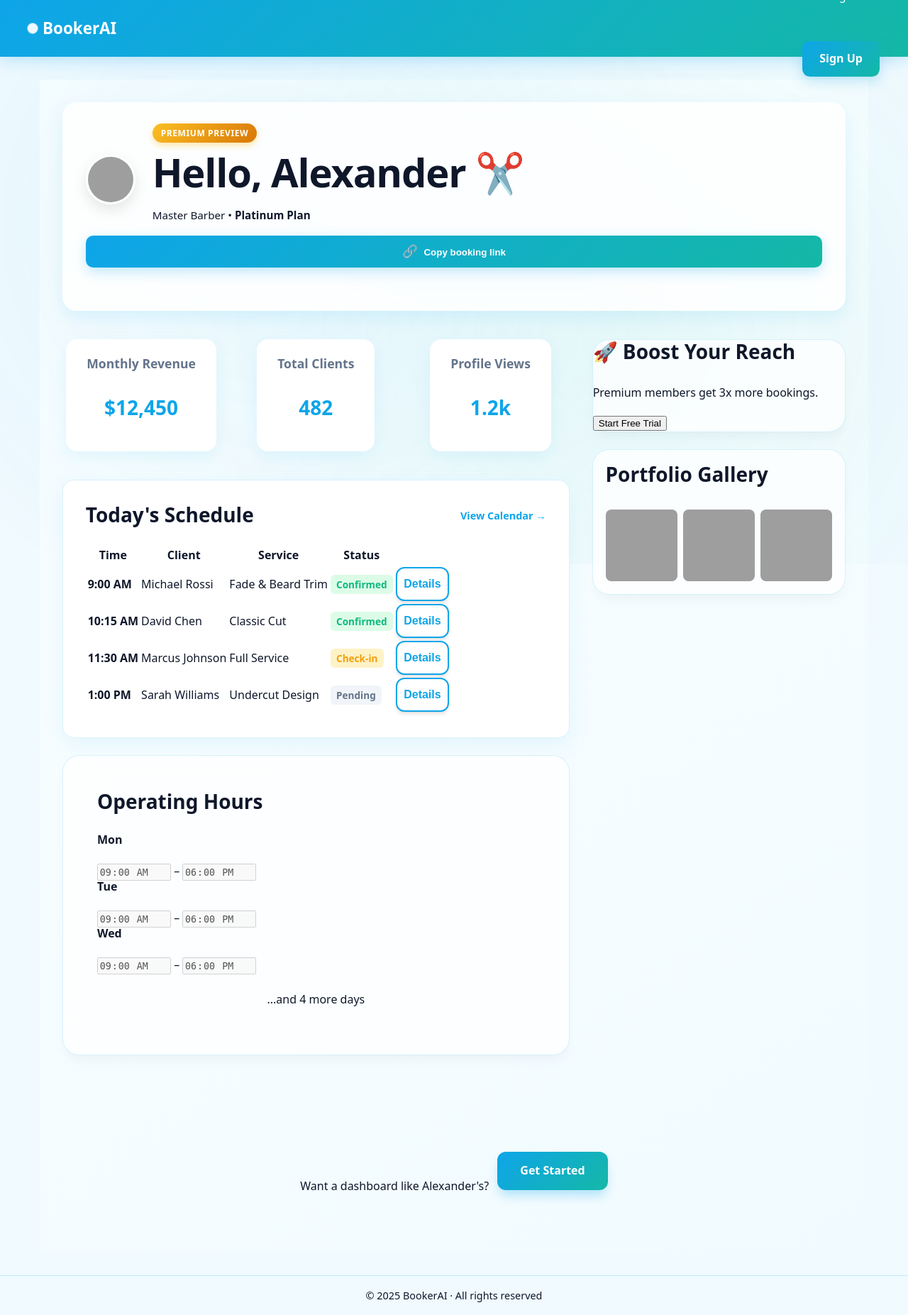
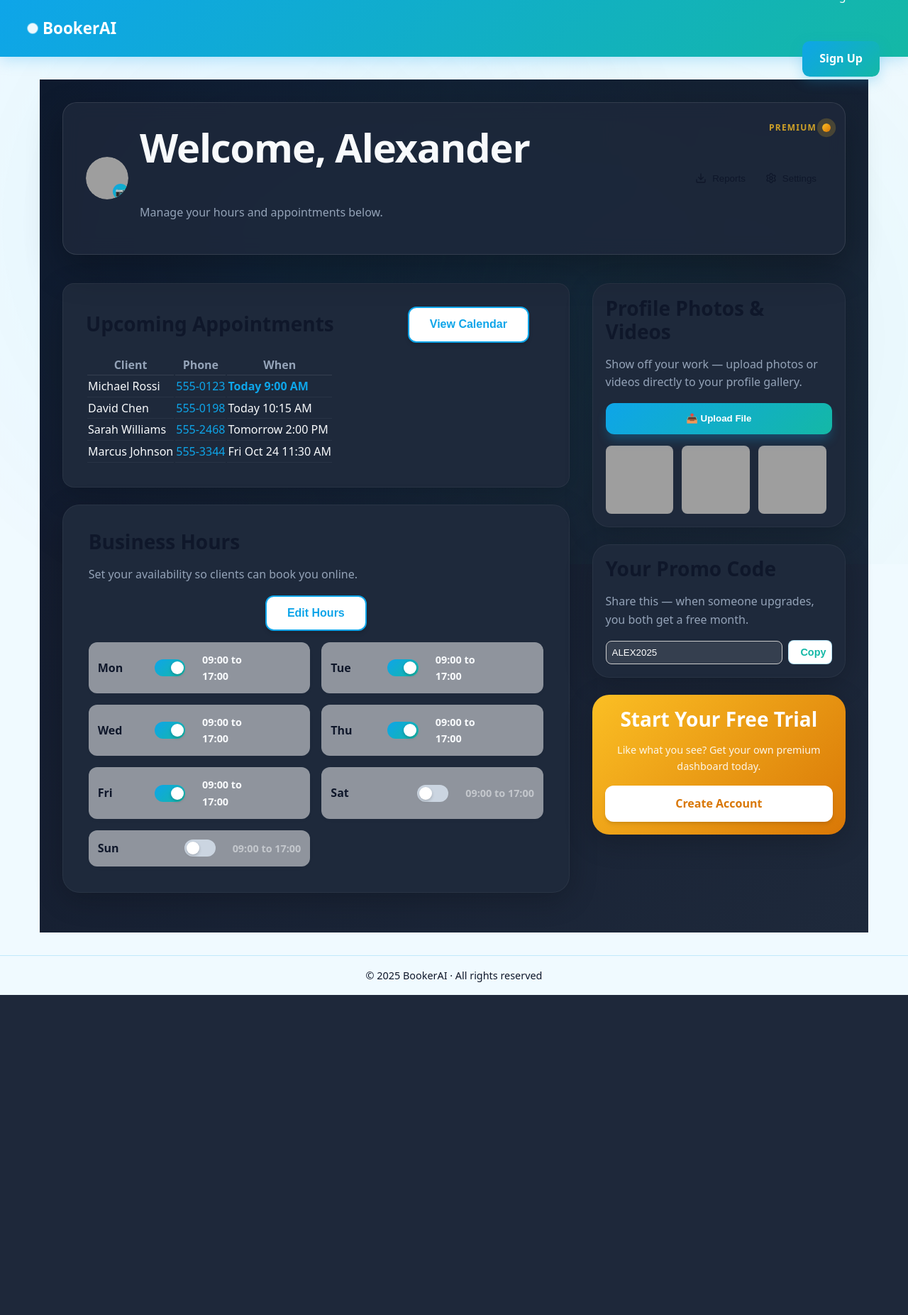
Before and after one commit to salmoncribe/BOOKERAI-main, a Flask app: page /demo in a window 1280 px wide. Shown: the whole page at 71% size. After the commit the page ends 1402 px from the top, so only its background shows below. Run offline with Flask 3, Linux system fonts and the light colour scheme; some libraries are stand-ins or nearby versions; grey boxes are pictures that could not be loaded.

Commit message:
Implement confirmed page, update demo page, and fix banner link

```diff
--- a/app.py
+++ b/app.py
@@ -1245,6 +1245,10 @@ def find_pro():
         service=service,
     )
 
+@app.route("/confirmed")
+def confirmed():
+    return render_template("confirmed.html")
+
 if __name__ == "__main__":
     port = int(os.environ.get("PORT", 8080))
     app.run(host="0.0.0.0", port=port)
--- a/templates/demo.html
+++ b/templates/demo.html
@@ -1,220 +1,212 @@
 {% extends "layout.html" %}
 {% block title %}Preview — BookerAI Premium{% endblock %}
 
-{% block head %}
-<style>
-  /* Demo-Specific Polish */
-  .demo-badge {
-    background: linear-gradient(135deg, #fbbf24, #d97706);
-    color: white;
-    font-weight: 700;
-    padding: 0.25rem 0.75rem;
-    border-radius: 20px;
-    font-size: 0.75rem;
-    text-transform: uppercase;
-    letter-spacing: 0.05em;
-    box-shadow: 0 4px 10px rgba(251, 191, 36, 0.4);
-    display: inline-block;
-    margin-bottom: 0.5rem;
-  }
+{% block content %}
+<!-- Replicating Dashboard.html Premium Theme exactly -->
+<section class="dashboard vibrant-auth premium-theme" id="dashboardRoot">
 
-  .dashboard-grid-demo {
-    display: grid;
-    grid-template-columns: 1fr;
-    gap: 2rem;
-    padding-bottom: 3rem;
-  }
-
-  @media(min-width: 900px) {
-    .dashboard-grid-demo {
-      grid-template-columns: 2fr 1fr;
-      align-items: start;
-    }
-  }
-</style>
-{% endblock %}
-
-{% block content %}
-<section class="dashboard vibrant-auth">
   <div class="animated-bg"></div>
 
-  <!-- Header -->
+  <!-- Header Section -->
   <div class="dash-head">
-    <div style="display:flex;align-items:center;gap:1.5rem;">
-      <div
-        style="width:70px;height:70px;border-radius:50%;overflow:hidden;border:3px solid white;box-shadow:0 8px 20px rgba(0,0,0,0.1);">
-        <img src="{{ url_for('static', filename='img/demo_barber.jpg') }}" alt="Demo Barber"
-          style="width:100%;height:100%;object-fit:cover;" loading="lazy">
-      </div>
-      <div>
-        <span class="demo-badge">Premium Preview</span>
-        <h1 class="dash-title" style="margin-bottom:0.2rem;">Hello, Alexander ✂️</h1>
-        <p class="muted small" style="font-size:0.95rem;">Master Barber • <strong>Platinum Plan</strong></p>
+    <div class="premium-bubble" title="Premium Active"></div>
+
+    <div style="display:flex;align-items:center;gap:1rem;">
+      <!-- Avatar (Static for Demo) -->
+      <div style="width:60px;height:60px;border-radius:50%;overflow:hidden;flex-shrink:0;position:relative;">
+        <!-- Using Unsplash for realistic demo avatar -->
+        <img src="https://images.unsplash.com/photo-1560250097-0b93528c311a?auto=format&fit=crop&w=150&h=150"
+          alt="Alexander" style="width:100%;height:100%;object-fit:cover;border-radius:50%;">
+        <div style="position:absolute;bottom:0;right:0;width:22px;height:22px;
+                      background:linear-gradient(135deg,var(--sky-blue),var(--teal));
+                      border-radius:50%;display:flex;align-items:center;justify-content:center;
+                      color:#fff;font-size:0.75rem;">
+          📷
         </div>
       </div>
 
-    <div class="dash-actions" style="margin-top:0;">
-      <button class="btn-primary gradient-btn small" onclick="alert('This feature is available in the full version!')">
-        <span style="font-size:1.1rem;margin-right:0.3rem;">🔗</span> Copy booking link
+      <!-- Text -->
+      <div>
+        <h1 class="dash-title">
+          Welcome, Alexander
+        </h1>
+        <p class="muted small">Manage your hours and appointments below.</p>
+      </div>
+    </div>
+
+    <!-- Header Actions -->
+    <div class="dash-head-actions" style="margin-left:auto; display:flex; gap:0.75rem;">
+      <button class="nav-action-btn desktop-dash-btn" onclick="alert('This would download your report!')"
+        style="color:var(--text-premium); background:rgba(255,255,255,0.05); border:1px solid rgba(255,255,255,0.1);">
+        <i data-lucide="download" style="width:16px;height:16px;"></i> Reports
+      </button>
+      <button class="nav-action-btn desktop-dash-btn" onclick="alert('This would open your settings!')"
+        style="color:var(--text-premium); background:rgba(255,255,255,0.05); border:1px solid rgba(255,255,255,0.1);">
+        <i data-lucide="settings" style="width:16px;height:16px;"></i> Settings
       </button>
     </div>
   </div>
 
-  <div class="dashboard-grid-demo">
-
-    <!-- Left Column (Main Stats & Schedule) -->
+  <div class="dashboard-grid">
+    <!-- Main Content -->
     <div class="main-content">
-      <!-- Insights -->
-      <div class="insights-grid fade-up">
-        <div class="insight-card">
-          <h4>Monthly Revenue</h4>
-          <p>$12,450</p>
-        </div>
-        <div class="insight-card">
-          <h4>Total Clients</h4>
-          <p>482</p>
-        </div>
-        <div class="insight-card">
-          <h4>Profile Views</h4>
-          <p>1.2k</p>
-        </div>
-      </div>
-
-      <!-- Appointments -->
-      <div class="wow-card appointments-card faded-in-up">
-        <div style="display:flex;justify-content:space-between;align-items:center;margin-bottom:1.5rem;">
-          <h3>Today's Schedule</h3>
-          <span style="font-size:0.9rem;color:var(--sky-blue);font-weight:600;cursor:pointer;"
-            onclick="openCalendar()">View Calendar →</span>
+      <!-- Upcoming Appointments -->
+      <div class="card appointments-card">
+        <div class="appt-header"
+          style="display:flex;justify-content:space-between;align-items:center;margin-bottom:1rem;">
+          <h3>Upcoming Appointments</h3>
+          <button class="btn btn-secondary small" onclick="openDemoCalendar()">View Calendar</button>
         </div>
 
         <div class="table-scroll">
           <table class="table">
             <thead>
               <tr>
-                <th>Time</th>
                 <th>Client</th>
-                <th>Service</th>
-                <th>Status</th>
-                <th></th>
+                <th>Phone</th>
+                <th>When</th>
               </tr>
             </thead>
             <tbody>
               <tr>
-                <td><strong>9:00 AM</strong></td>
-                <td>Michael Rossi</td>
-                <td>Fade & Beard Trim</td>
-                <td><span
-                    style="color:#10b981;font-weight:600;font-size:0.85rem;background:#dcfce7;padding:4px 8px;border-radius:6px;">Confirmed</span>
+                <td data-label="Client">Michael Rossi</td>
+                <td data-label="Phone">
+                  <a href="#">555-0123</a>
                 </td>
-                <td><button class="btn btn-secondary small" style="padding:0.3rem 0.6rem;">Details</button></td>
+                <td data-label="When" style="font-weight:600; color:var(--sky-blue);">Today 9:00 AM</td>
               </tr>
               <tr>
-                <td><strong>10:15 AM</strong></td>
-                <td>David Chen</td>
-                <td>Classic Cut</td>
-                <td><span
-                    style="color:#10b981;font-weight:600;font-size:0.85rem;background:#dcfce7;padding:4px 8px;border-radius:6px;">Confirmed</span>
+                <td data-label="Client">David Chen</td>
+                <td data-label="Phone">
+                  <a href="#">555-0198</a>
                 </td>
-                <td><button class="btn btn-secondary small" style="padding:0.3rem 0.6rem;">Details</button></td>
+                <td data-label="When">Today 10:15 AM</td>
               </tr>
               <tr>
-                <td><strong>11:30 AM</strong></td>
-                <td>Marcus Johnson</td>
-                <td>Full Service</td>
-                <td><span
-                    style="color:#f59e0b;font-weight:600;font-size:0.85rem;background:#fef3c7;padding:4px 8px;border-radius:6px;">Check-in</span>
+                <td data-label="Client">Sarah Williams</td>
+                <td data-label="Phone">
+                  <a href="#">555-2468</a>
                 </td>
-                <td><button class="btn btn-secondary small" style="padding:0.3rem 0.6rem;">Details</button></td>
+                <td data-label="When">Tomorrow 2:00 PM</td>
               </tr>
               <tr>
-                <td><strong>1:00 PM</strong></td>
-                <td>Sarah Williams</td>
-                <td>Undercut Design</td>
-                <td><span
-                    style="color:#64748b;font-weight:600;font-size:0.85rem;background:#f1f5f9;padding:4px 8px;border-radius:6px;">Pending</span>
+                <td data-label="Client">Marcus Johnson</td>
+                <td data-label="Phone">
+                  <a href="#">555-3344</a>
                 </td>
-                <td><button class="btn btn-secondary small" style="padding:0.3rem 0.6rem;">Details</button></td>
+                <td data-label="When">Fri Oct 24 11:30 AM</td>
               </tr>
             </tbody>
           </table>
         </div>
-        <div class="mobile-view-calendar-btn">
-          <button class="btn btn-secondary full-width" onclick="openCalendar()">View Full Calendar</button>
+        <!-- No bottom button - Removed as per premium guidelines -->
+      </div>
+
+      <!-- Business Hours -->
+      <div class="card hours-card">
+        <div class="hours-header" style="flex-direction:column; gap:0.5rem; margin-bottom:1rem;">
+          <h3>Business Hours</h3>
+          <p class="muted small" style="margin:0;">
+            Set your availability so clients can book you online.
+          </p>
+        </div>
+
+        <div style="text-align:center; margin-bottom:1rem;">
+          <button class="btn btn-secondary small" onclick="alert('Hours editor is interactive in the full version!')">
+            Edit Hours
+          </button>
+        </div>
+
+        <!-- Static Hours List for Demo -->
+        <div class="hours-list">
+          <!-- Mon - Fri -->
+          {% for d in ["Mon", "Tue", "Wed", "Thu", "Fri"] %}
+          <div class="hours-row" style="opacity: 1;">
+            <div class="day-label">{{ d }}</div>
+            <div class="day-actions">
+              <label class="toggle-switch">
+                <input type="checkbox" checked disabled>
+                <span class="slider"></span>
+              </label>
+              <div class="time-range">
+                <span style="font-size:0.9rem; font-weight:600; color:var(--text-premium);">09:00 to 17:00</span>
+              </div>
+              <div class="save-check" style="opacity:0">✅</div>
             </div>
           </div>
-
-      <!-- Hours Editor (Visual Only) -->
-      <div class="wow-card hours-card">
-        <div class="hours-header">
-          <h3>Operating Hours</h3>
+          {% endfor %}
+          <!-- Weekends Closed -->
+          {% for d in ["Sat", "Sun"] %}
+          <div class="hours-row closed" style="opacity: 1;">
+            <div class="day-label">{{ d }}</div>
+            <div class="day-actions">
+              <label class="toggle-switch">
+                <input type="checkbox" disabled>
+                <span class="slider"></span>
+              </label>
+              <div class="time-range" style="opacity:0.5">
+                <span style="font-size:0.9rem; font-weight:600;">09:00 to 17:00</span>
               </div>
-        <div class="hours-grid">
-          <!-- Just showing M-W for smoothness in demo layout, keeps it tight -->
-          {% for d in ["mon","tue","wed"] %}
-          <div class="day-editor" data-day="{{ d }}">
-            <h4>{{ d|capitalize }}</h4>
-            <div class="toggle-wrap">
-              <div class="day-toggle active"></div>
-            </div>
-            <div class="time-inputs">
-              <input type="time" class="open-time" value="09:00" disabled>
-              <span>–</span>
-              <input type="time" class="close-time" value="18:00" disabled>
             </div>
           </div>
           {% endfor %}
         </div>
-        <div style="text-align:center;margin-top:1.5rem;">
-          <p class="muted small">...and 4 more days</p>
-        </div>
       </div>
     </div>
 
-    <!-- Right Column (Upsell & Features) -->
-    <div class="sidebar-sticky">
-      <div class="promo-card" style="margin-top:0;">
-        <div class="promo-header">
-          <h3>🚀 Boost Your Reach</h3>
-          <p>Premium members get 3x more bookings.</p>
+    <!-- Sidebar -->
+    <aside class="sidebar-sticky">
+
+      <!-- Media Upload Section (Mock) -->
+      <div class="card media-card">
+        <h3>Profile Photos & Videos</h3>
+        <p class="muted small">Show off your work — upload photos or videos directly to your profile gallery.</p>
+        <div style="margin-top:1rem;">
+          <button type="button" class="gradient-btn small" style="width:100%;"
+            onclick="alert('File upload available in full version!')">
+            📤 Upload File
+          </button>
         </div>
-        <div class="promo-body">
-          <button onclick="window.location.href=`{{ url_for('signup') }}`; ">Start Free Trial</button>
+        <div class="media-gallery" style="margin-top:1rem;display:flex;flex-wrap:wrap;gap:0.75rem;">
+          <!-- Mock Gallery -->
+          <img src="https://images.unsplash.com/photo-1585747860715-2ba37e788b70?auto=format&fit=crop&w=100&h=100"
+            style="width:30%; aspect-ratio:1; object-fit:cover; border-radius:8px;">
+          <img src="https://images.unsplash.com/photo-1621605815971-fbc98d665033?auto=format&fit=crop&w=100&h=100"
+            style="width:30%; aspect-ratio:1; object-fit:cover; border-radius:8px;">
+          <img src="https://images.unsplash.com/photo-1503951914875-befbb7135952?auto=format&fit=crop&w=100&h=100"
+            style="width:30%; aspect-ratio:1; object-fit:cover; border-radius:8px;">
         </div>
       </div>
 
-      <div class="card media-card" style="margin-top:2rem;">
-        <h3>Portfolio Gallery</h3>
-        <div style="display:flex;gap:0.5rem;margin-top:1rem;">
-          <div style="display:flex;gap:0.5rem;margin-top:1rem;">
-            <div style="flex:1;aspect-ratio:1;background:#ddd;border-radius:8px;overflow:hidden;">
-              <img src="https://images.unsplash.com/photo-1585747860715-2ba37e788b70?auto=format&fit=crop&w=300"
-                alt="Cut 1" style="width:100%;height:100%;object-fit:cover;" loading="lazy">
-            </div>
-            <div style="flex:1;aspect-ratio:1;background:#ddd;border-radius:8px;overflow:hidden;">
-              <img src="https://images.unsplash.com/photo-1621605815971-fbc98d665033?auto=format&fit=crop&w=300"
-                alt="Cut 2" style="width:100%;height:100%;object-fit:cover;" loading="lazy">
-            </div>
-            <div style="flex:1;aspect-ratio:1;background:#ddd;border-radius:8px;overflow:hidden;">
-              <img src="https://images.unsplash.com/photo-1503951914875-befbb7135952?auto=format&fit=crop&w=300"
-                alt="Cut 3" style="width:100%;height:100%;object-fit:cover;" loading="lazy">
-            </div>
-          </div>
-        </div>
+      <!-- Promo Card (Mock) -->
+      <div class="card promo-card">
+        <h3>Your Promo Code</h3>
+        <p class="muted small">
+          Share this — when someone upgrades, you both get a free month.
+        </p>
+        <div style="display:flex;gap:0.5rem;align-items:center;margin-top:1rem;">
+          <input type="text" value="ALEX2025" readonly
+            style="width:100%;padding:0.5rem;border-radius:0.5rem;border:1px solid #ccc; background: rgba(255,255,255,0.1); color:white;">
+          <button type="button" class="copy-btn-modern" onclick="alert('Copied!')">
+            <span>Copy</span>
+          </button>
         </div>
       </div>
 
-  </div> <!-- /grid -->
+      <!-- Sticky CTA -->
+      <div class="card"
+        style="background:linear-gradient(135deg,#fbbf24,#d97706); border:none; color:white; text-align:center;">
+        <h3 style="color:white; margin-bottom:0.5rem;">Start Your Free Trial</h3>
+        <p style="font-size:0.9rem; opacity:0.9; margin-bottom:1rem;">Like what you see? Get your own premium dashboard
+          today.</p>
+        <a href="{{ url_for('signup') }}" class="btn"
+          style="background:white; color:#d97706; border:none; font-weight:700; display:block; padding:0.8rem;">Create
+          Account</a>
+      </div>
 
-  <!-- Footer -->
-  <footer style="text-align:center;margin-top:3rem;padding-bottom:2rem;">
-    <p class="muted small">
-      Want a dashboard like Alexander's?
-      <a href="{{ url_for('signup') }}" class="gradient-btn small" style="margin-left:0.5rem;display:inline-block;">Get
-        Started</a>
-    </p>
-  </footer>
-</section>
+    </aside>
+  </div>
+
   <!-- Calendar Modal -->
   <div id="calendarModal" class="calendar-modal">
     <div class="calendar-content">
@@ -225,16 +217,131 @@
       <div id="calendarGrid" class="cal-grid">
         <!-- JS will populate -->
       </div>
+      <!-- Detail Panel -->
+      <div id="calendarDetails" class="cal-details-panel">
+        <p class="muted small text-center" style="margin-top:1rem;">Select a day to view appointments</p>
       </div>
     </div>
+  </div>
+
+</section>
 {% endblock %}
 
 {% block scripts %}
+<script src="https://unpkg.com/lucide@latest"></script>
+<!-- Include base dashboard js for toggle logic, but we will override calendar -->
 <script src="{{ url_for('static', filename='js/dashboard.js') }}"></script>
+
 <script>
-  document.addEventListener("DOMContentLoaded", () => {
-    // Fade in demo elements
-    document.querySelectorAll(".fade-up").forEach(el => el.classList.add("visible"));
+  // Mock Data for Demo Calendar
+  const DEMO_APPOINTMENTS = [
+    { date: new Date().toISOString().split('T')[0], start_time: "09:00", client_name: "Michael Rossi", service: "Fade & Beard", status: "confirmed" },
+    { date: new Date().toISOString().split('T')[0], start_time: "10:15", client_name: "David Chen", service: "Classic Cut", status: "confirmed" },
+    { date: new Date(Date.now() + 86400000).toISOString().split('T')[0], start_time: "14:00", client_name: "Sarah Williams", service: "Color", status: "booked" },
+  ];
+
+  window.openDemoCalendar = function () {
+    const modal = document.getElementById("calendarModal");
+    if (modal) {
+      modal.classList.add("active");
+      renderDemoCalendar();
+    }
+  }
+
+  window.closeCalendar = function () {
+    const modal = document.getElementById("calendarModal");
+    if (modal) modal.classList.remove("active");
+    const details = document.getElementById("calendarDetails");
+    if (details) details.innerHTML = '<p class="muted small text-center" style="margin-top:1rem;">Select a day to view appointments</p>';
+  }
+
+  function renderDemoCalendar() {
+    const grid = document.getElementById("calendarGrid");
+    if (!grid) return;
+    grid.innerHTML = "";
+
+    const now = new Date();
+    const year = now.getFullYear();
+    const month = now.getMonth();
+    const daysInMonth = new Date(year, month + 1, 0).getDate();
+    const firstDay = new Date(year, month, 1).getDay();
+
+    const days = ["S", "M", "T", "W", "T", "F", "S"];
+    days.forEach(d => {
+      const el = document.createElement("div");
+      el.className = "cal-day-name";
+      el.textContent = d;
+      grid.appendChild(el);
     });
+
+    for (let i = 0; i < firstDay; i++) {
+      const el = document.createElement("div");
+      el.className = "cal-day empty";
+      grid.appendChild(el);
+    }
+
+    const today = now.getDate();
+    for (let i = 1; i <= daysInMonth; i++) {
+      const el = document.createElement("div");
+      el.className = "cal-day";
+      if (i === today) el.classList.add("today");
+
+      const dateStr = `${year}-${String(month + 1).padStart(2, '0')}-${String(i).padStart(2, '0')}`;
+      const dayAppts = DEMO_APPOINTMENTS.filter(a => a.date === dateStr);
+
+      if (dayAppts.length > 0) {
+        el.classList.add("has-event");
+        const dot = document.createElement("div");
+        dot.className = "cal-dot";
+        el.appendChild(dot);
+      }
+
+      el.textContent = i;
+      el.onclick = () => {
+        document.querySelectorAll(".cal-day").forEach(c => c.classList.remove("selected"));
+        el.classList.add("selected");
+        renderDemoDetails(dateStr, dayAppts);
+      };
+      grid.appendChild(el);
+    }
+  }
+
+  function renderDemoDetails(dateStr, appts) {
+    const panel = document.getElementById("calendarDetails");
+    if (!panel) return;
+    panel.innerHTML = "";
+
+    const dateHeader = document.createElement("h4");
+    dateHeader.className = "cal-details-header";
+    const dateObj = new Date(dateStr + "T12:00:00");
+    dateHeader.textContent = dateObj.toLocaleDateString(undefined, { weekday: 'long', month: 'short', day: 'numeric' });
+    panel.appendChild(dateHeader);
+
+    if (appts.length === 0) {
+      const emptyState = document.createElement("div");
+      emptyState.className = "cal-empty-state";
+      emptyState.innerHTML = `<p>No appointments yet for this day 😊</p>`;
+      panel.appendChild(emptyState);
+      return;
+    }
+
+    const list = document.createElement("div");
+    list.className = "cal-appt-list";
+
+    appts.forEach(a => {
+      const item = document.createElement("div");
+      item.className = "cal-appt-item";
+      item.innerHTML = `
+            <div class="cal-appt-time">${a.start_time}</div>
+            <div class="cal-appt-info">
+            <div class="cal-client-name">${a.client_name}</div>
+            <div class="cal-service">${a.service}</div>
+            </div>
+            <div class="cal-appt-status status-${a.status}">${a.status}</div>
+        `;
+      list.appendChild(item);
+    });
+    panel.appendChild(list);
+  }
 </script>
 {% endblock %}
--- a/templates/layout.html
+++ b/templates/layout.html
@@ -71,8 +71,7 @@
   <header class="site-header" role="banner">
     <div class="nav-wrap">
       <!-- Logo -->
-      <a class="logo" href="{{ url_for('home') }}" aria-label="BookerAI Home"
-        onclick="if(window.location.pathname === '/') window.location.reload();">
+      <a class="logo" href="javascript:void(0)" onclick="window.location.reload()" aria-label="BookerAI Home">
         <span class="logo-dot"></span>
         <span>BookerAI</span>
       </a>
```
Also changed, not shown: static/js/booking.js (+12 -43 lines), templates/confirmed.html (added, +100 -0 lines). Lines whose indentation alone changed are shown as unchanged.
